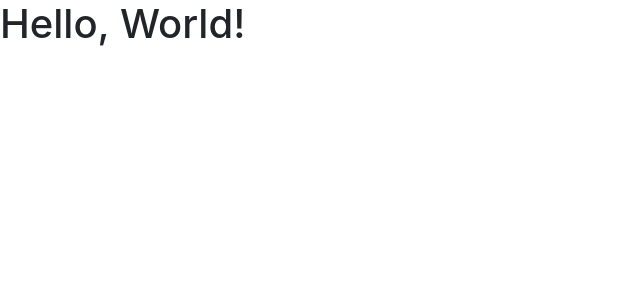
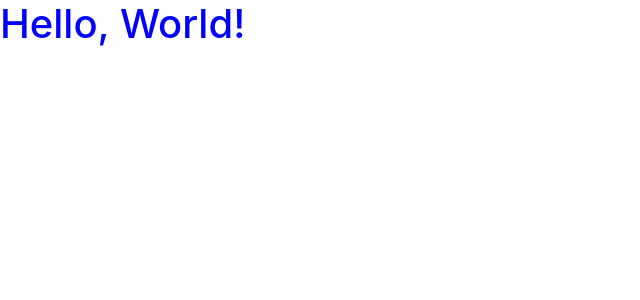
Before and after one commit to rorymacleod/Estimate.React, a React app in the folder Web/: page / in a window 1280 px wide. Shown: the top 300 px of the page, without its empty margins (0-640 px from the left). Built offline with nearby package versions, Linux system fonts and the light colour scheme.

Commit message:
Replace the source bootstrap files with react-bootstrap.
I don't intend to be customising any bootstrap variables, so I also
switched to using the CDN link instead of the sass files.

```diff
--- a/Web/postcss.config.js
+++ /dev/null
@@ -1,5 +0,0 @@
-module.exports = {
-    plugins: [
-      require('autoprefixer')
-    ]
-  }
--- a/Web/public/index.html
+++ b/Web/public/index.html
@@ -5,6 +5,8 @@
     <meta charset="UTF-8" />
     <meta name="viewport" content="width=device-width, initial-scale=1, shrink-to-fit=no">
     <title>Estimate</title>
+    <link rel="stylesheet" href="https://cdn.jsdelivr.net/npm/bootstrap@4.5.3/dist/css/bootstrap.min.css"
+        integrity="sha384-TX8t27EcRE3e/ihU7zmQxVncDAy5uIKz4rEkgIXeMed4M0jlfIDPvg6uqKI2xXr2" crossorigin="anonymous" />
 </head>
 
 <body>
--- a/Web/src/index.js
+++ b/Web/src/index.js
@@ -1,6 +1,5 @@
 import React from "react";
 import ReactDOM from "react-dom";
-import "bootstrap";
 import App from "./App.js";
 import "./styles/styles.scss"
 ReactDOM.render(<App />, document.getElementById("root"));
--- a/Web/src/styles/styles.scss
+++ b/Web/src/styles/styles.scss
@@ -1 +1,3 @@
-@import "~bootstrap/scss/bootstrap";
+h1 {
+    color: blue;
+}
--- a/Web/webpack.config.js
+++ b/Web/webpack.config.js
@@ -17,9 +17,6 @@
         use: [
             "style-loader",
             "css-loader",
-            {
-                loader: "postcss-loader"
-            },
             "sass-loader"
         ]
       }
```
Also changed, not shown: Web/package.json (+1 -6 lines), 2 other files (tests, documents, lock files or other folders). Lines whose indentation alone changed are shown as unchanged.
